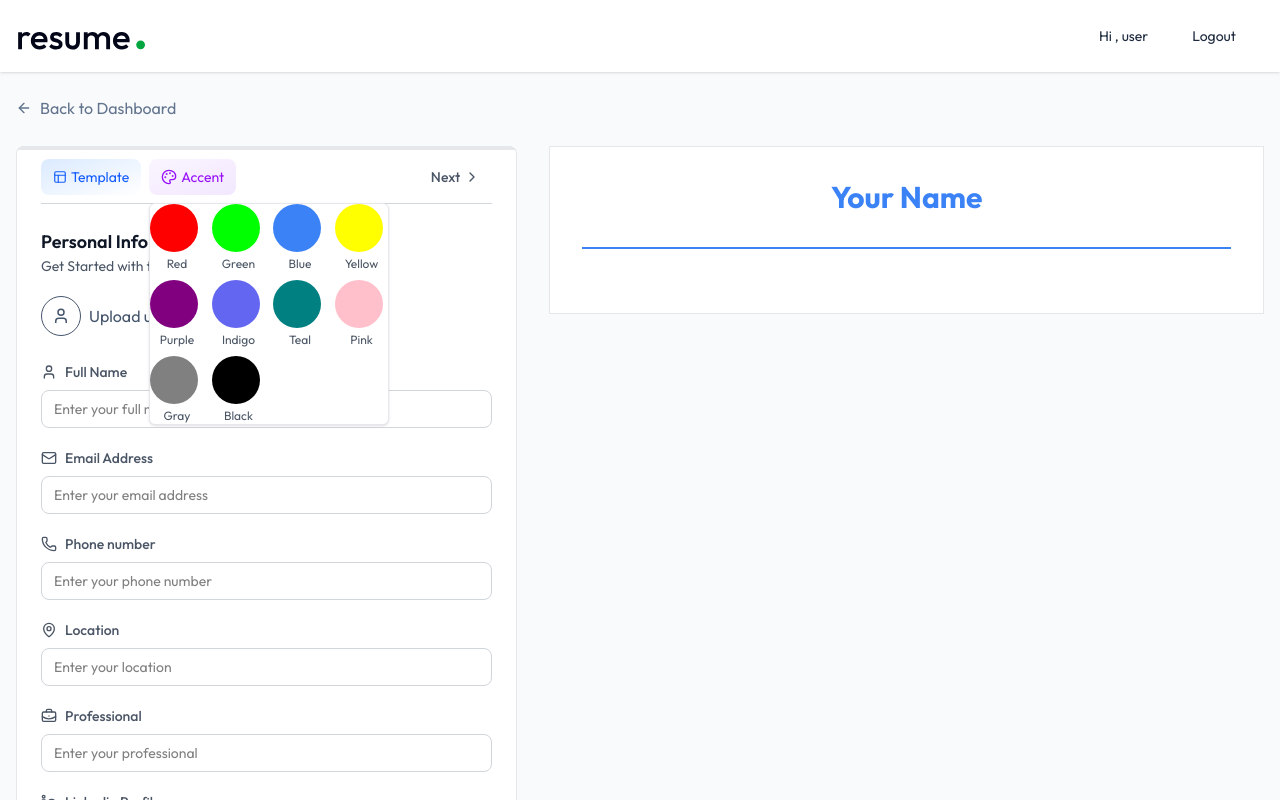
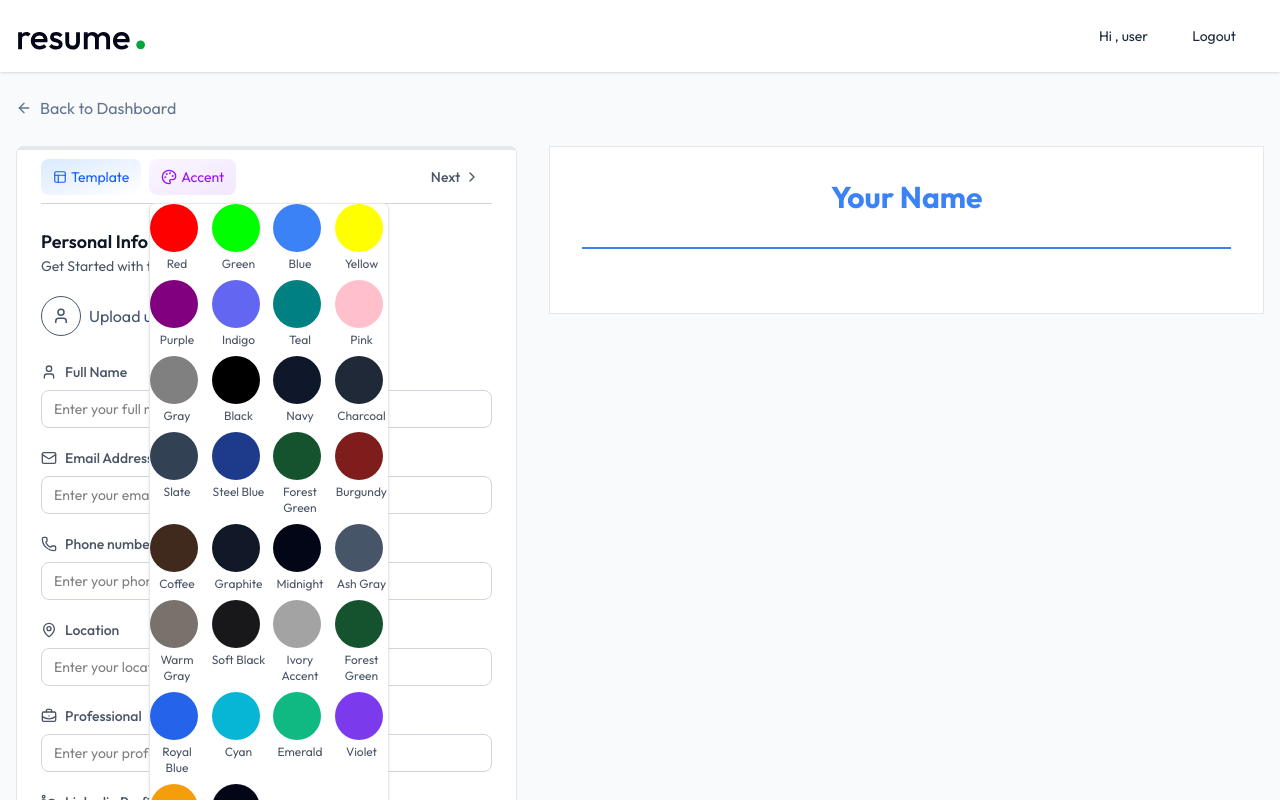
Before and after one commit to adityaasikarwarr/AI-RESUME-BUILDER, a React (Vite) app in the folder client/: page /app/builder/1 in a window 1280 px wide. Both pictures are taken after a click on the button "Accent". Shown: the top 800 px of the page. Built offline with nearby package versions, Linux system fonts and the light colour scheme.

Commit message:
added more colors to the color picker section.  a component for professional summary and mounted it

```diff
--- a/client/src/components/ColorPicker.jsx
+++ b/client/src/components/ColorPicker.jsx
@@ -13,6 +13,26 @@
     { name: "Pink", hex: "#FFC0CB" },
     { name: "Gray", hex: "#808080" },
     { name: "Black", hex: "#000000" },
+    { name: "Navy", hex: "#0F172A" },
+    { name: "Charcoal", hex: "#1F2937" },
+    { name: "Slate", hex: "#334155" },
+    { name: "Steel Blue", hex: "#1E3A8A" },
+    { name: "Forest Green", hex: "#14532D" },
+    { name: "Burgundy", hex: "#7F1D1D" },
+    { name: "Coffee", hex: "#3F2A1D" },
+    { name: "Graphite", hex: "#111827" },
+    { name: "Midnight", hex: "#020617" },
+    { name: "Ash Gray", hex: "#475569" },
+    { name: "Warm Gray", hex: "#78716C" },
+    { name: "Soft Black", hex: "#18181B" },
+    { name: "Ivory Accent", hex: "#A3A3A3" },
+    { name: "Forest Green", hex: "#14532D" },
+    { name: "Royal Blue", hex: "#2563EB" },
+    { name: "Cyan", hex: "#06B6D4" },
+    { name: "Emerald", hex: "#10B981" },
+    { name: "Violet", hex: "#7C3AED" },
+    { name: "Amber", hex: "#F59E0B" },
+    { name: "Midnight", hex: "#020617" },
   ];
 
   const [isOpen, setIsOpen] = React.useState(false);
@@ -32,6 +52,7 @@
               className="relative cursor-pointer group flex flex-col"
               onClick={() => {
                 onChange(color.hex);
+                setIsOpen(false);
               }}
             >
               <div
--- /dev/null
+++ b/client/src/components/ProfessionalSummary.jsx
@@ -0,0 +1,39 @@
+import { Sparkles } from "lucide-react";
+import React from "react";
+
+const ProfessionalSummary = ({ data, onChange, setResumeData }) => {
+  return (
+    <div className="space-y-4">
+      <div className="flex items-center justify-between gap--6">
+        <div>
+          <h3 className="flex items-center gap-2 text-lg font-semibold text-gray-900">
+            Professional Summary
+          </h3>
+          <p className="text-sm text-gray-500">Add summary for you resume</p>
+        </div>
+        <button className="flex items-center gap-2 px-3 py-1 text-sm bg-purple-100 text-purple-700 rounded hover:bg-purple-200 transition-colors disabled:opacity-50">
+          <Sparkles className="size-4" />
+          AI Enhance
+        </button>
+      </div>
+
+      <div className="mt-6">
+        <textarea
+          value={data || ""}
+          onChange={(e) => onChange(e.target.value)}
+          rows={7}
+          name=""
+          id=""
+          className="w-full p-3 px-4 mt-2 border text-sm border-gray-300 rounded-lg focus:ring focus:ring-blue-500 focus:border-blue-500 outline-none transition-colors resize-none"
+          placeholder="writ a compelling summary about your professional experience, skills, and career goals.  "
+        />
+        <p className="text-xs text-gray-500 max-w-4/5 mx-auto text-center">
+          Tip: keep it concise (3-4 sentences) and focus on your most relevant
+          achievements and skills
+        </p>
+      </div>
+    </div>
+  );
+};
+
+export default ProfessionalSummary;
--- a/client/src/pages/ResumeBuilder.jsx
+++ b/client/src/pages/ResumeBuilder.jsx
@@ -1,5 +1,5 @@
 import React, { useEffect, useState } from "react";
-import { Link, useParams } from "react-router-dom";
+import { data, Link, useParams } from "react-router-dom";
 import { dummyResumeData } from "../assets/assets.js";
 import {
   ArrowLeftIcon,
@@ -16,6 +16,7 @@
 import ResumePreview from "../components/ResumePreview";
 import TemplateSelector from "../components/TemplateSelector.jsx";
 import ColorPicker from "../components/ColorPicker.jsx";
+import ProfessionalSummary from "../components/ProfessionalSummary.jsx";
 
 function ResumeBuilder() {
   const { resumeId } = useParams();
@@ -166,6 +167,19 @@
                     setRemoveBackground={setRemoveBackground}
                   />
                 )}
+
+                {activeSection.id === "summary" && (
+                  <ProfessionalSummary
+                    data={resumeData.professional_summary}
+                    onChange={(data) =>
+                      setResumeData((prev) => ({
+                        ...prev,
+                        professional_summary: data,
+                      }))
+                    }
+                    setResumeData={setResumeData}
+                  />
+                )}
               </div>
             </div>
           </div>
```
